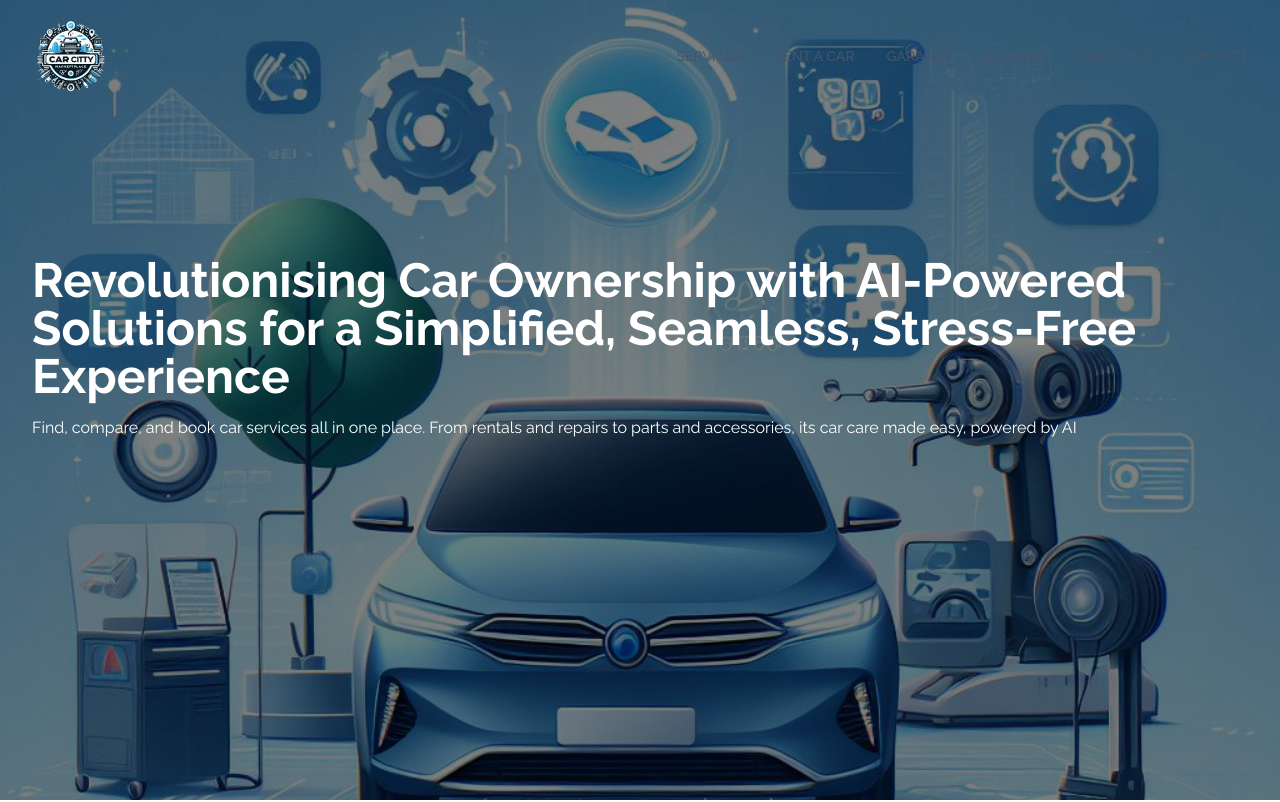
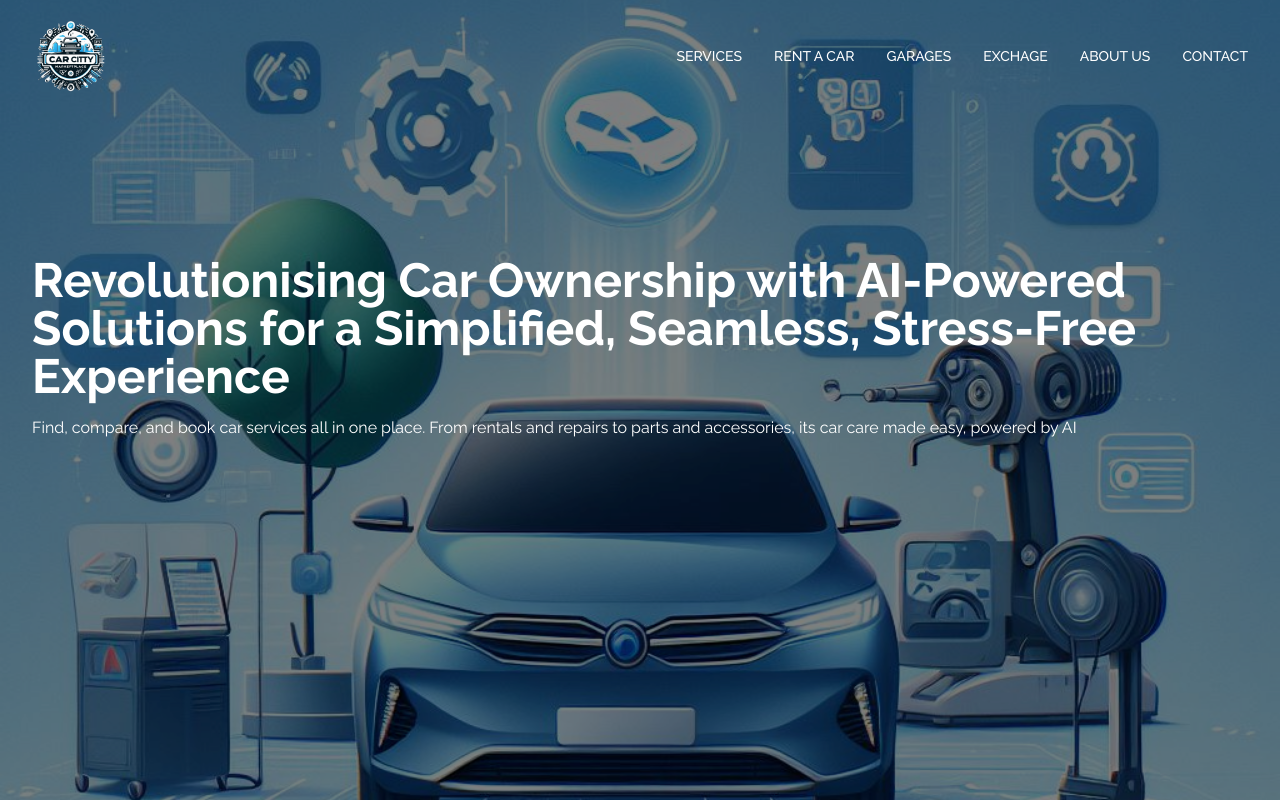
Before and after one commit to rabius-sunny/car-city, a Next.js app: page / in a window 1280 px wide. Shown: the top 802 px of the page. Built offline with nearby package versions, Linux system fonts and the light colour scheme.

Commit message:
update: navbar

```diff
--- a/components/shared/Navbar.tsx
+++ b/components/shared/Navbar.tsx
@@ -10,12 +10,12 @@ export default function Navbar() {
         <Image src='/logo.png' alt='car city logo' width={80} height={80} />
       </Link>
       <div className='flex items-center gap-4 text-xs font-medium uppercase sm:text-sm lg:gap-8'>
-        <p>Services</p>
-        <p>Rent a car</p>
-        <p>Garages</p>
-        <p>Exchage</p>
-        <p>About us</p>
-        <p>Contact</p>
+        <h2>Services</h2>
+        <h2>Rent a car</h2>
+        <h2>Garages</h2>
+        <h2>Exchage</h2>
+        <h2>About us</h2>
+        <h2>Contact</h2>
       </div>
     </Container>
   )
```
